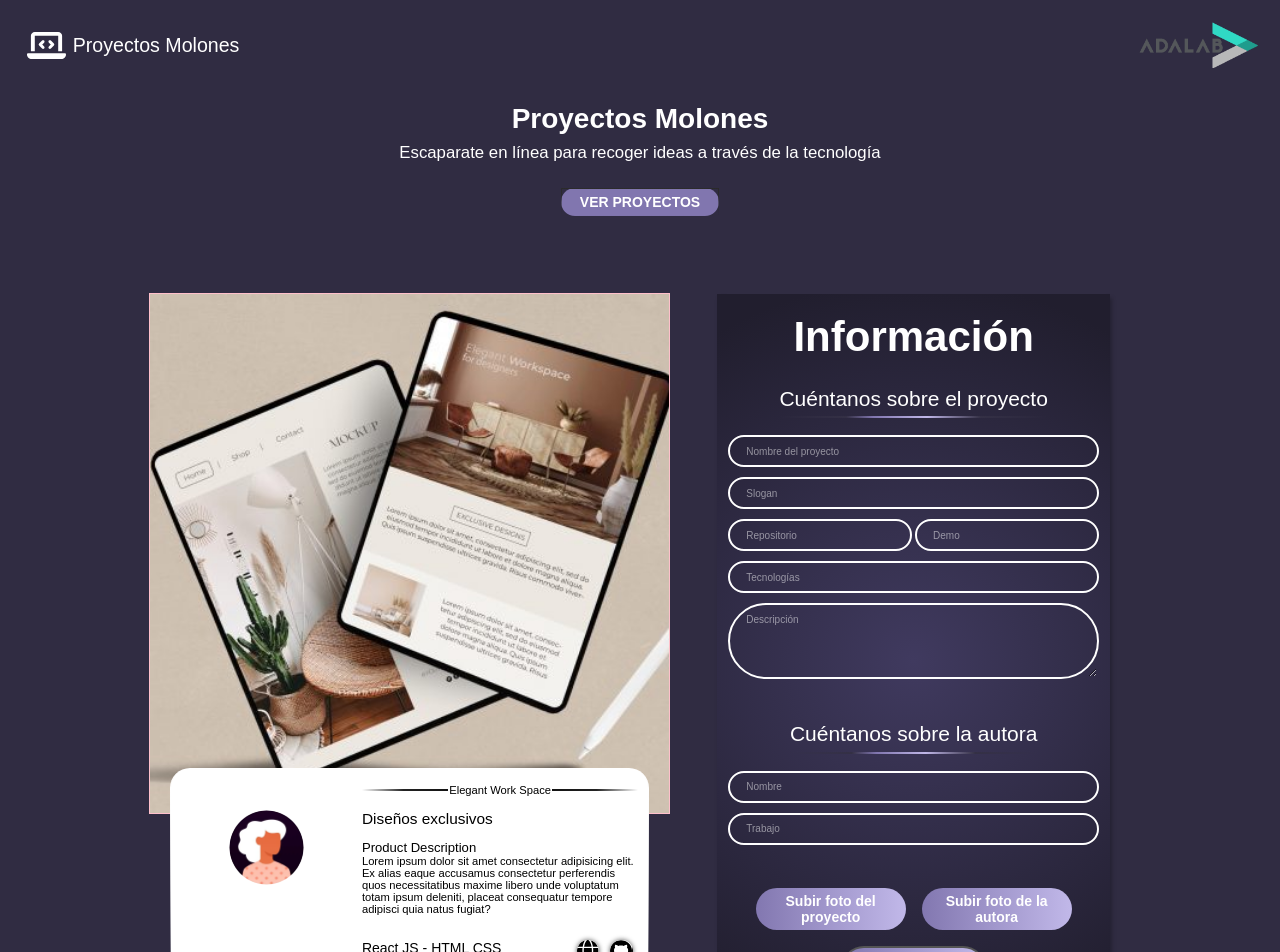
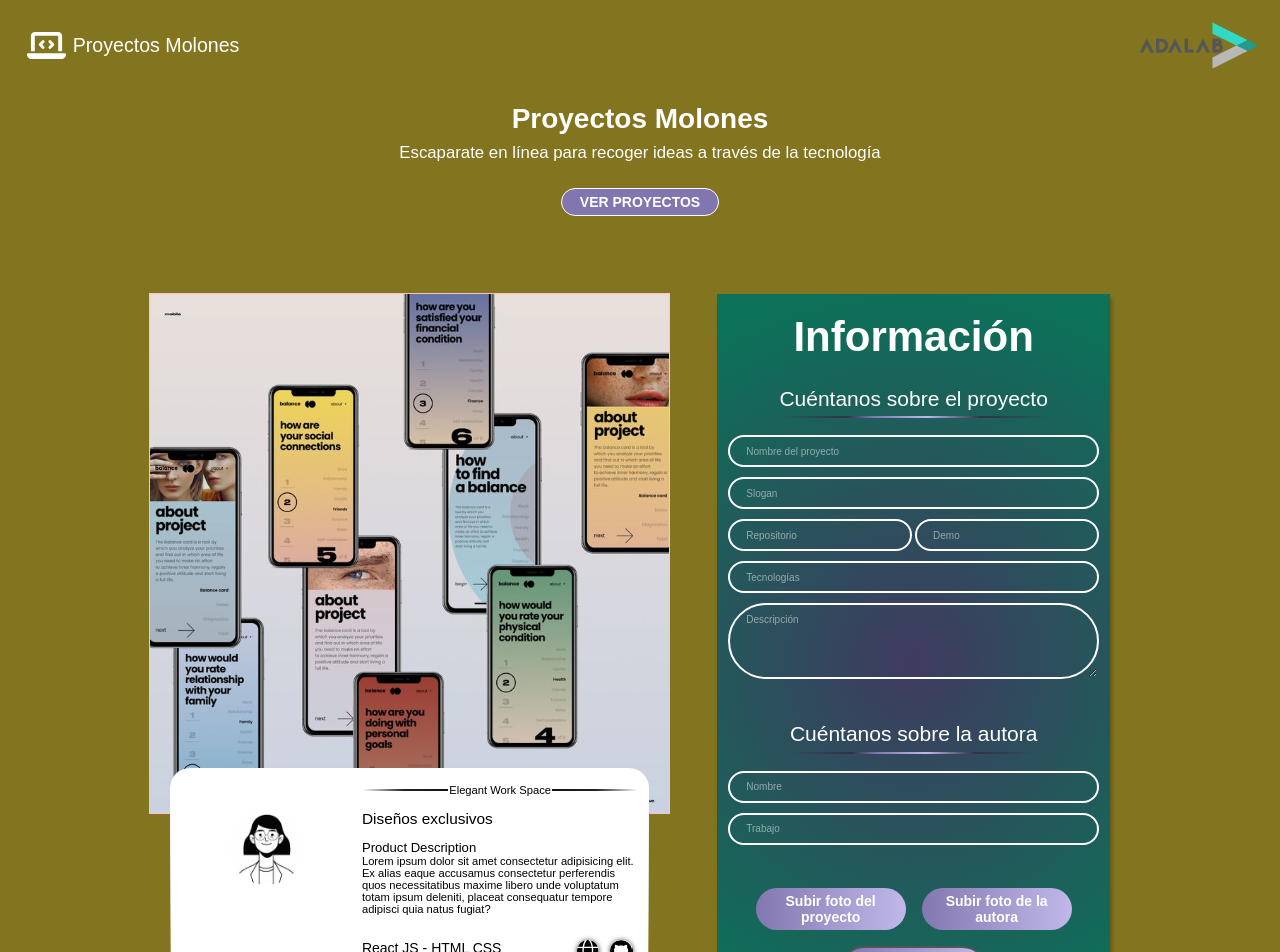
Before and after one commit to Marta-ms/Modulo-3-4-proyecto-equipo-1, a React (Vite) app: page / in a window 1280 px wide. Shown: the top 952 px of the page. Built offline with nearby package versions, Linux system fonts and the light colour scheme.

Commit message:
adding some styles

```diff
--- a/src/scss/layout/_main.scss
+++ b/src/scss/layout/_main.scss
@@ -48,7 +48,7 @@
 
 .container {
   padding: 22px 22px 0 22px;
-  background-color: var(--color-dark);
+  background-color: rgb(131, 116, 31);
 }
 
 .header {
@@ -113,7 +113,7 @@
   aspect-ratio: 1 / 1;
   outline: solid 1px pink;
 
-  background-image: url("../images/ebook-example.jpg");
+  background-image: url("../images/Fondo-img.jpg");
   background-position: top center;
   background-size: cover;
 }
@@ -199,7 +199,7 @@
   width: 75px;
   height: 75px;
   border-radius: 50%;
-  background-image: url("../images/avatar.jpg");
+  background-image: url("../images/perfil-usuaria.jpg");
   background-position: center;
   background-size: cover;
   margin-bottom: 0.8rem;
@@ -251,7 +251,7 @@
   background-image: radial-gradient(
     circle at 50% 50%,
     var(--color-dusk),
-    #211e2e 92%
+    #0b7258 92%
   );
 }
 
@@ -372,7 +372,7 @@
   backdrop-filter: blur(10px);
   border-style: solid;
   border-width: 1px;
-  border-image-source: linear-gradient(to bottom, #2a2a2a 0%, rgba(0, 0, 0, 0));
+  // border-image-source: linear-gradient(to bottom, #2a2a2a 0%, rgba(0, 0, 0, 0));
   border-image-slice: 1;
   border-radius: 20px;
   background-color: var(--color-dark-lilac);
```
Also changed, not shown: src/images/Fondo-img.jpg (added), src/images/perfil-usuaria.jpg (added).
